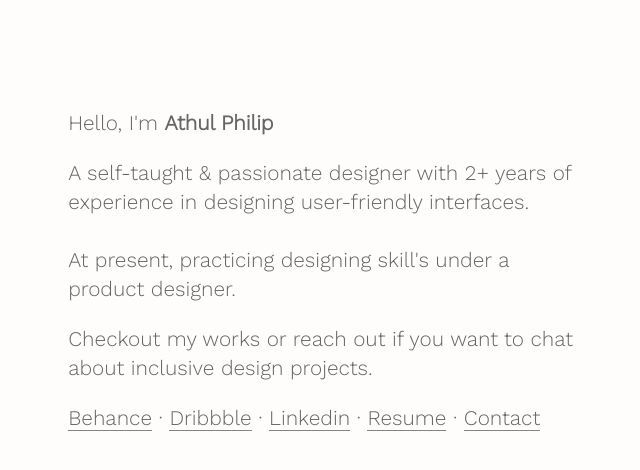
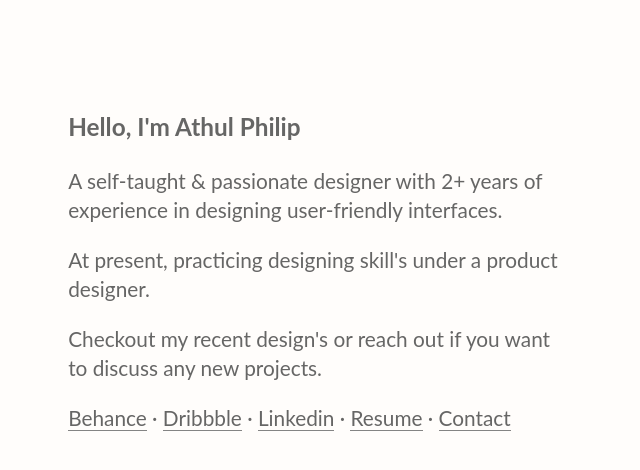
Before and after one commit to athulphilip00416/athulphilip.github.io, a plain HTML site: page index.html in a window 1280 px wide. Shown: the whole page, without its empty margins (319-959 px from the left). Drawn offline with nearby package versions, Linux system fonts and the light colour scheme.

Commit message:
Update index.html

```diff
--- a/index.html
+++ b/index.html
@@ -25,7 +25,7 @@
 
         -webkit-font-smoothing: antialiased;
     	text-rendering: optimizeLegibility;
-    	font-family: 'Work Sans', sans-serif;
+    	font-family: 'lato', sans-serif;
     	overflow:hidden;
      }
 
@@ -86,7 +86,7 @@ outline:none;
 
 .fade-in {
 
-	animation-delay: 2s;
+	animation-delay: 1s;
 animation: fadeIn ease 8s;
 -webkit-animation: fadeIn ease 8s;
 -moz-animation: fadeIn ease 8s;
@@ -153,9 +153,10 @@ animation: fadeIn ease 8s;
 <body>
 <a class="skip-link" href="#main">Skip to main</a>
 <main id ="main" class="hello fade-in">
-	<p>Hello, I'm <b>Athul Philip</b></p>
-	<p>A self-taught & passionate designer with 2+ years of experience in designing user-friendly interfaces.<br><br> At present, practicing designing skill's under a product designer.</p>
-	<p>Checkout my works or reach out if you want to chat about inclusive design projects.</p>
+	<h3>Hello, I'm Athul Philip</h3>
+	<p>A self-taught & passionate designer with 2+ years of experience in designing user-friendly interfaces.</p>
+        <p>At present, practicing designing skill's under a product designer.</p>
+	<p>Checkout my recent design's or reach out if you want to discuss any new projects.</p>
 	<p><a href="https://www.behance.net/athul_philip" target="blank">Behance</a> <span aria-hidden="true">·</span> <a href="https://dribbble.com/athulphilip" target="blank">Dribbble</a> <span aria-hidden="true">·</span> <a href="https://www.linkedin.com/in/athulphilip007/" target="blank">Linkedin</a> <span aria-hidden="true">·</span> <a href="https://drive.google.com/file/d/1oDMjjfM_m0f9m_AkByWqdL_ebm1fxapL/view?usp=sharing" target="blank">Resume</a> <span aria-hidden="true">·</span> <a href="Tel:+917337632943" target="blank">Contact</a></p>
 </main>
 </body>
```
